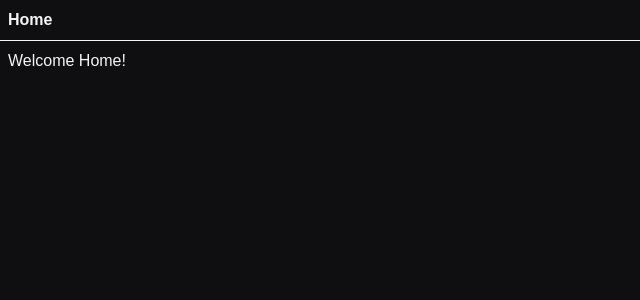
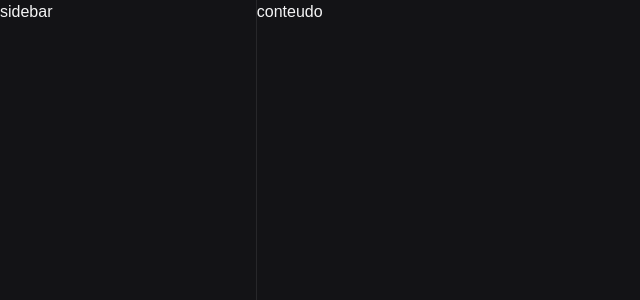
Before and after one commit to gitirana/webhook-inspector, a React app in the folder web/: page / in a window 1280 px wide. Shown: the top 300 px of the page, without its empty margins (0-640 px from the left). Built offline with nearby package versions, Linux system fonts and the light colour scheme; the HTML template or start-up script is replaced by a standard one.

Commit message:
feat: install and create main page panels

```diff
--- a/web/package.json
+++ b/web/package.json
@@ -14,6 +14,7 @@
     "@tanstack/react-router": "^1.135.0",
     "react": "^19.1.1",
     "react-dom": "^19.1.1",
+    "react-resizable-panels": "^3.0.6",
     "tailwindcss": "^4.1.17"
   },
   "devDependencies": {
--- a/web/src/routes/__root.tsx
+++ b/web/src/routes/__root.tsx
@@ -1,15 +1,5 @@
-import { createRootRoute, Link, Outlet } from '@tanstack/react-router'
+import { createRootRoute, Outlet } from '@tanstack/react-router'
 
-const RootLayout = () => (
-  <>
-    <div className="p-2 flex gap-2">
-      <Link to="/" className="[&.active]:font-bold">
-        Home
-      </Link>{' '}
-    </div>
-    <hr />
-    <Outlet />
-  </>
-)
+const RootLayout = () => <Outlet />
 
 export const Route = createRootRoute({ component: RootLayout })
--- a/web/src/routes/index.tsx
+++ b/web/src/routes/index.tsx
@@ -1,13 +1,23 @@
 import { createFileRoute } from '@tanstack/react-router'
-
+import { Panel, PanelGroup, PanelResizeHandle } from 'react-resizable-panels'
 export const Route = createFileRoute('/')({
   component: Index,
 })
 
 function Index() {
   return (
-    <div className="p-2">
-      <h3>Welcome Home!</h3>
+    <div className='h-screen bg-zinc-900'>
+      <PanelGroup direction='horizontal'>
+        <Panel defaultSize={20} minSize={15} maxSize={40}>
+          sidebar
+        </Panel>
+
+        <PanelResizeHandle className='w-px bg-zinc-700 hover:bg-zinc-600 transition-colors duration-150' />
+
+        <Panel defaultSize={80} minSize={60}>
+          conteudo
+        </Panel>
+      </PanelGroup>
     </div>
   )
 }
```
Also changed, not shown: 1 other file (tests, documents, lock files or other folders).
